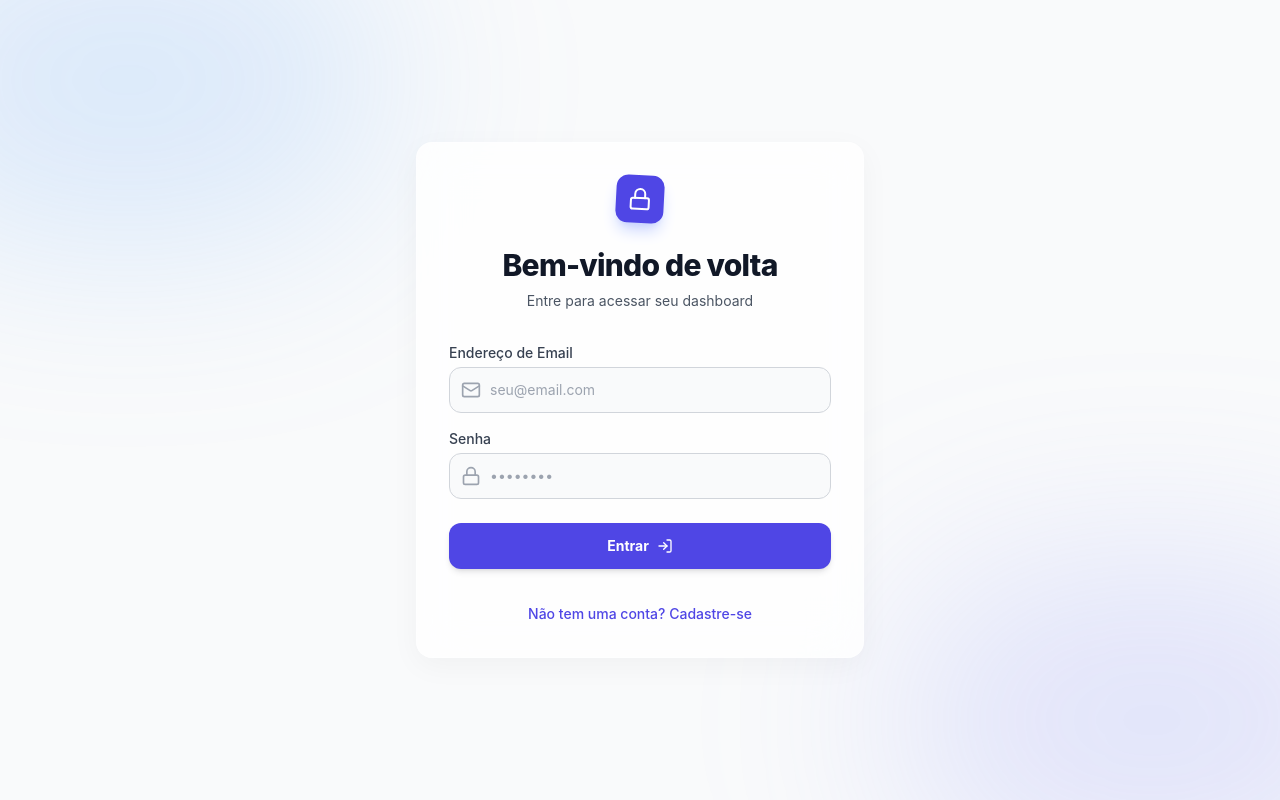
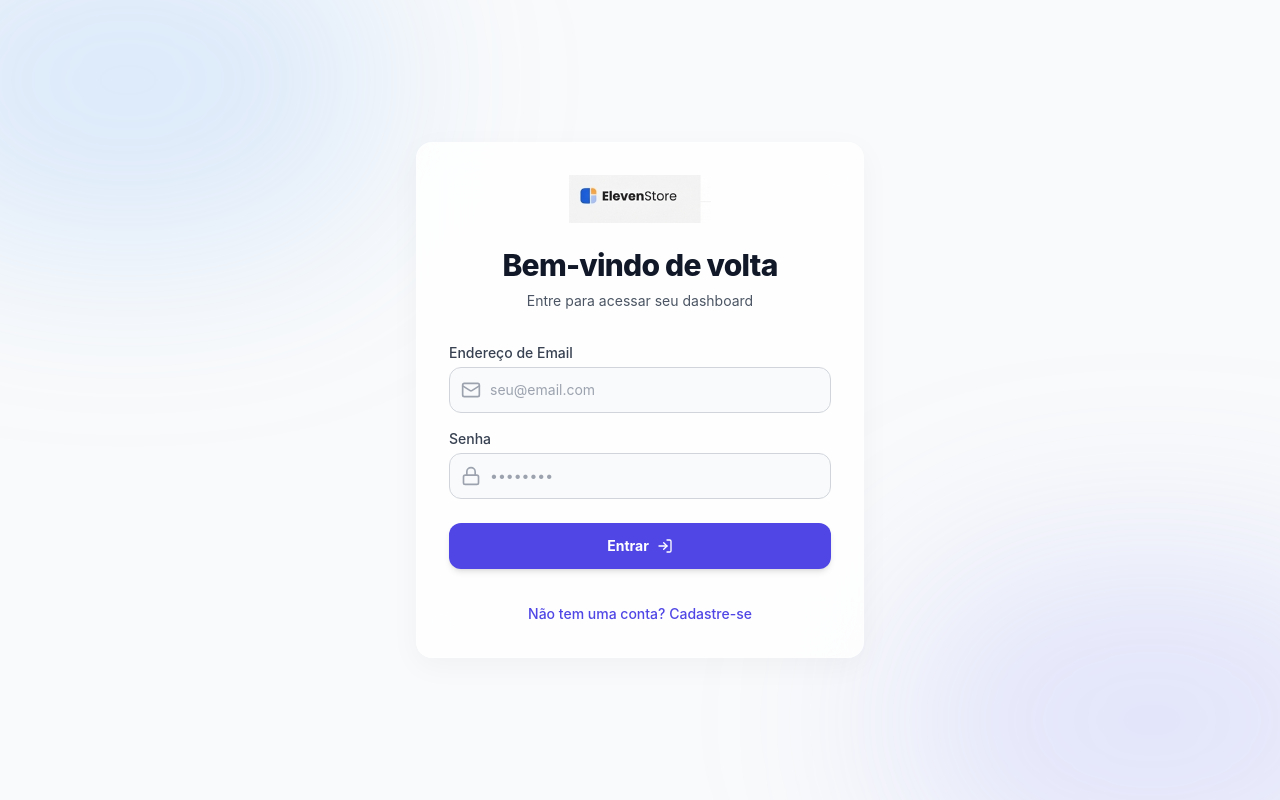
Before and after one commit to Ownzeh11/elevenstoreapp, a React (Vite) app: page / in a window 1280 px wide. Built offline with nearby package versions, Linux system fonts and the light colour scheme; no server answers.

Commit message:
feat: Introduce AuthPage component for user login/signup and add logo asset.

```diff
--- a/pages/AuthPage.tsx
+++ b/pages/AuthPage.tsx
@@ -48,8 +48,8 @@ const AuthPage: React.FC = () => {
 
             <div className="max-w-md w-full space-y-8 relative z-10 bg-white/80 backdrop-blur-xl p-8 rounded-2xl shadow-[0_8px_30px_rgb(0,0,0,0.04)] border border-white/20">
                 <div>
-                    <div className="mx-auto h-12 w-12 bg-indigo-600 rounded-xl flex items-center justify-center text-white shadow-indigo-200 shadow-lg transform rotate-3">
-                        <Lock className="h-6 w-6" />
+                    <div className="flex justify-center mb-4">
+                        <img src="/logo.png" alt="ElevenStore Logo" className="h-12 w-auto object-contain" />
                     </div>
                     <h2 className="mt-6 text-center text-3xl font-extrabold text-gray-900 tracking-tight">
                         {mode === 'login' ? 'Bem-vindo de volta' : 'Criar nova conta'}
```
Also changed, not shown: public/logo.png (added).
